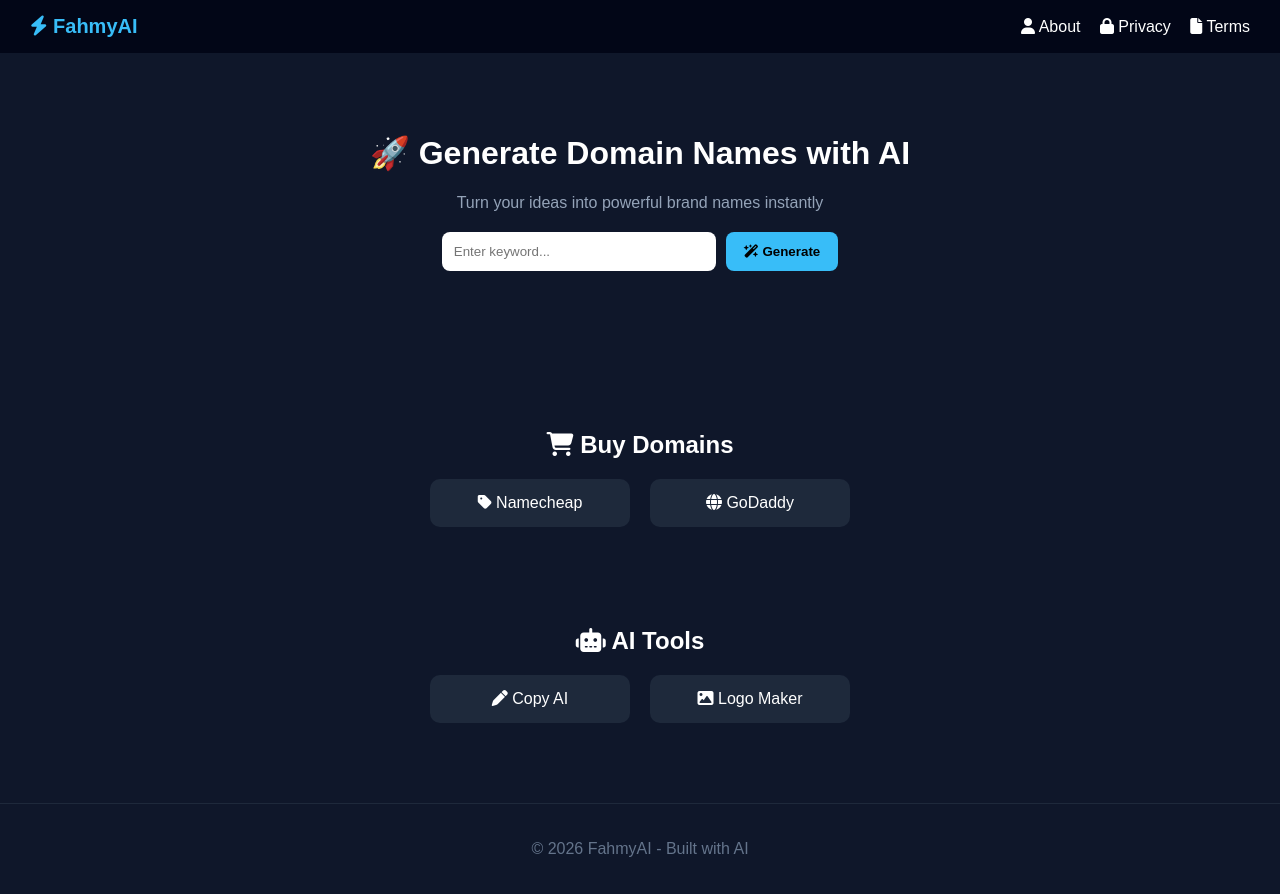
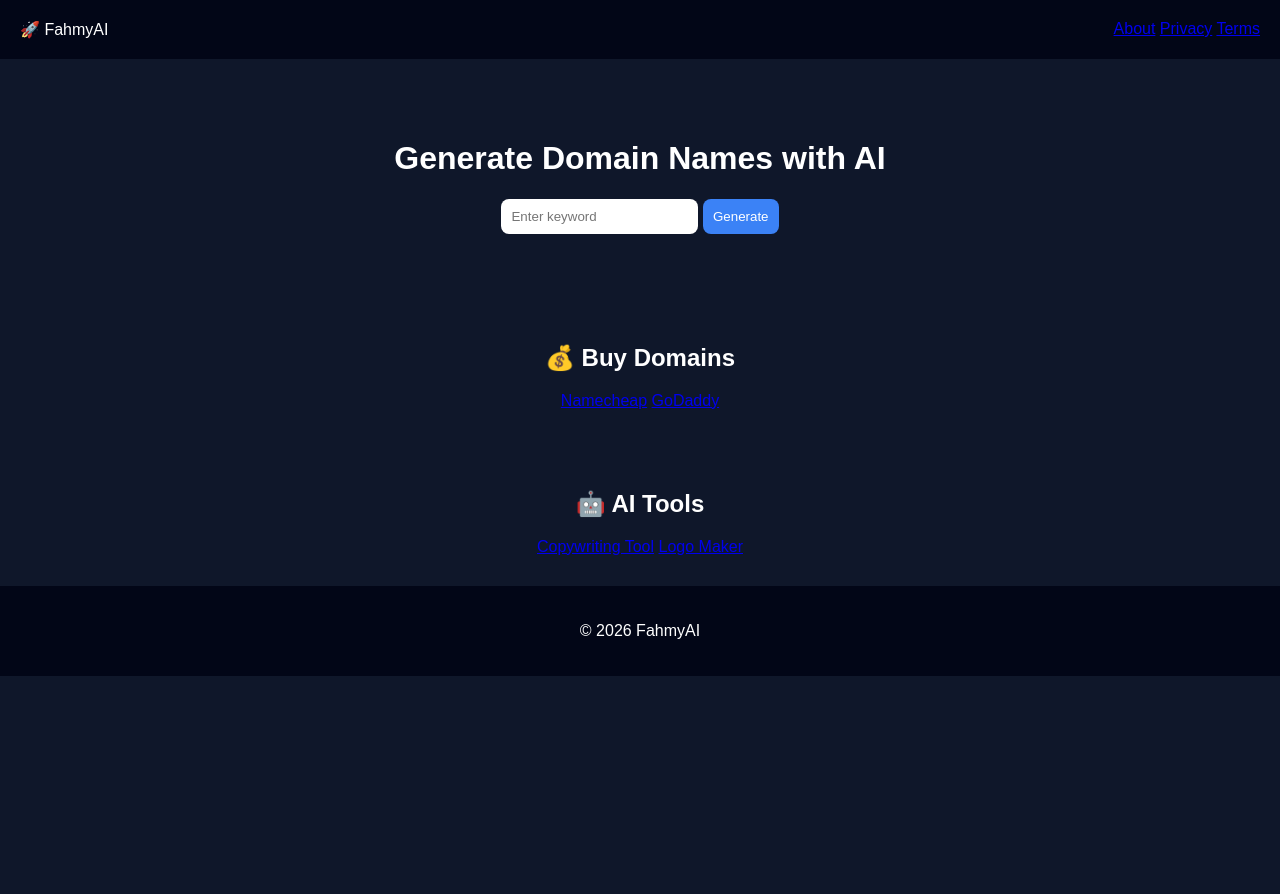
Before and after one commit to ramadanfahmy/fahmyai, a website: page index.html in a window 1280 px wide. After the commit the page ends 800 px from the top, so only its background shows below. Drawn offline with Linux system fonts and the light colour scheme.

Commit message:
Add files via upload

```diff
--- a/index.html
+++ b/index.html
@@ -3,82 +3,44 @@
 <head>
 <meta charset="UTF-8">
 <meta name="viewport" content="width=device-width, initial-scale=1.0">
-
 <title>FahmyAI - AI Domain Generator</title>
 <meta name="description" content="Generate domain names with AI and buy instantly.">
-
-<!-- Font Awesome Icons -->
-<link rel="stylesheet" href="https://cdnjs.cloudflare.com/ajax/libs/font-awesome/6.5.0/css/all.min.css">
-
 <link rel="stylesheet" href="style.css">
 </head>
 
 <body>
 
-<!-- NAV -->
 <div class="nav">
-<div class="logo">
-<i class="fa-solid fa-bolt"></i> FahmyAI
-</div>
-
-<div class="links">
-<a href="about.html"><i class="fa-solid fa-user"></i> About</a>
-<a href="privacy.html"><i class="fa-solid fa-lock"></i> Privacy</a>
-<a href="terms.html"><i class="fa-solid fa-file"></i> Terms</a>
+<div class="logo">🚀 FahmyAI</div>
+<div>
+<a href="about.html">About</a>
+<a href="privacy.html">Privacy</a>
+<a href="terms.html">Terms</a>
 </div>
 </div>
 
-<!-- HERO -->
 <div class="hero">
-<h1>🚀 Generate Domain Names with AI</h1>
-<p>Turn your ideas into powerful brand names instantly</p>
-
-<div class="search-box">
-<input id="kw" placeholder="Enter keyword...">
-<button onclick="gen()">
-<i class="fa-solid fa-wand-magic-sparkles"></i> Generate
-</button>
-</div>
+<h1>Generate Domain Names with AI</h1>
+<input id="kw" placeholder="Enter keyword">
+<button onclick="gen()">Generate</button>
 </div>
 
-<!-- RESULTS -->
-<div id="res" class="results"></div>
+<div id="res"></div>
 
-<!-- BUY SECTION -->
 <div class="section">
-<h2><i class="fa-solid fa-cart-shopping"></i> Buy Domains</h2>
-
-<div class="cards">
-<a class="card" href="https://www.namecheap.com" target="_blank">
-<i class="fa-solid fa-tag"></i> Namecheap
-</a>
-
-<a class="card" href="https://www.godaddy.com" target="_blank">
-<i class="fa-solid fa-globe"></i> GoDaddy
-</a>
-</div>
+<h2>💰 Buy Domains</h2>
+<a href="https://www.namecheap.com/?aff=YOUR_ID" target="_blank">Namecheap</a>
+<a href="https://www.godaddy.com" target="_blank">GoDaddy</a>
 </div>
 
-<!-- AI TOOLS -->
 <div class="section">
-<h2><i class="fa-solid fa-robot"></i> AI Tools</h2>
-
-<div class="cards">
-
-<a class="card" href="https://www.copy.ai" target="_blank">
-<i class="fa-solid fa-pen"></i> Copy AI
-</a>
-
-<a class="card" href="https://www.looka.com" target="_blank">
-<i class="fa-solid fa-image"></i> Logo Maker
-</a>
-
-</div>
+<h2>🤖 AI Tools</h2>
+<a href="YOUR_COPYAI_AFF">Copywriting Tool</a>
+<a href="YOUR_LOOKA_AFF">Logo Maker</a>
 </div>
 
-<!-- FOOTER -->
 <div class="footer">
-<p>© 2026 FahmyAI - Built with AI</p>
+<p>© 2026 FahmyAI</p>
 </div>
 
 <script src="script.js"></script>
--- a/script.js
+++ b/script.js
@@ -1,38 +1,26 @@
-async function gen() {
 
-  let k = document.getElementById("kw").value.trim();
-  let res = document.getElementById("res");
+async function sendMessage() {
+  const input = document.getElementById("userInput");
+  const chatBox = document.getElementById("chatBox");
+  const message = input.value;
 
-  if (!k) {
-    alert("Enter keyword");
-    return;
-  }
+  if (!message) return;
 
-  res.innerHTML = "⏳ Generating...";
+  chatBox.innerHTML += `<div class="user">${message}</div>`;
+  input.value = "";
 
   try {
-
-    console.log("Sending request...");
-
-    let r = await fetch("https://fahmyai.onrender.com/generate", {
+    const res = await fetch("/api/chat", {
       method: "POST",
       headers: {
         "Content-Type": "application/json"
       },
-      body: JSON.stringify({ keyword: k })
+      body: JSON.stringify({ message })
     });
 
-    console.log("Response:", r);
-
-    let data = await r.json();
-
-    console.log("Data:", data);
-
-    res.innerHTML = JSON.stringify(data);
-
-  } catch (e) {
-    console.error("ERROR:", e);
-    res.innerHTML = "❌ Error";
+    const data = await res.json();
+    chatBox.innerHTML += `<div class="bot">${data.reply}</div>`;
+  } catch (err) {
+    chatBox.innerHTML += `<div class="bot">Error connecting to AI server</div>`;
   }
-
 }
--- a/style.css
+++ b/style.css
@@ -3,122 +3,17 @@ margin:0;
 font-family:Arial;
 background:#0f172a;
 color:white;
+text-align:center;
 }
-
-/* NAV */
 .nav{
 display:flex;
 justify-content:space-between;
-align-items:center;
-padding:15px 30px;
+padding:20px;
 background:#020617;
-position:sticky;
-top:0;
 }
-
-.logo{
-font-size:20px;
-font-weight:bold;
-color:#38bdf8;
-}
-
-.links a{
-color:white;
-margin-left:15px;
-text-decoration:none;
-}
-
-.links a:hover{
-color:#38bdf8;
-}
-
-/* HERO */
-.hero{
-text-align:center;
-padding:60px 20px;
-}
-
-.hero h1{
-font-size:32px;
-}
-
-.hero p{
-color:#94a3b8;
-}
-
-/* SEARCH */
-.search-box{
-margin-top:20px;
-display:flex;
-justify-content:center;
-gap:10px;
-}
-
-input{
-padding:12px;
-width:250px;
-border:none;
-border-radius:8px;
-}
-
-button{
-padding:12px 18px;
-border:none;
-border-radius:8px;
-background:#38bdf8;
-color:black;
-cursor:pointer;
-font-weight:bold;
-}
-
-button:hover{
-background:#0ea5e9;
-}
-
-/* RESULTS */
-.results{
-padding:20px;
-text-align:center;
-}
-
-/* SECTION */
-.section{
-padding:40px 20px;
-text-align:center;
-}
-
-.section h2{
-margin-bottom:20px;
-}
-
-/* CARDS */
-.cards{
-display:flex;
-justify-content:center;
-gap:20px;
-flex-wrap:wrap;
-}
-
-.card{
-background:#1e293b;
-padding:15px 25px;
-border-radius:10px;
-color:white;
-text-decoration:none;
-min-width:150px;
-transition:0.3s;
-}
-
-.card:hover{
-transform:scale(1.05);
-background:#334155;
-}
-
-/* FOOTER */
-.footer{
-text-align:center;
-padding:20px;
-color:#64748b;
-border-top:1px solid #1e293b;
-margin-top:40px;
-}
+.hero{padding:60px;}
+input{padding:10px;border-radius:8px;border:none;}
+button{padding:10px;border:none;background:#3b82f6;color:white;border-radius:8px;}
+.card{background:#1e293b;margin:10px;padding:15px;border-radius:10px;}
+.section{padding:30px;}
+.footer{padding:20px;background:#020617;}
```
Also changed, not shown: vercel.json (added).
